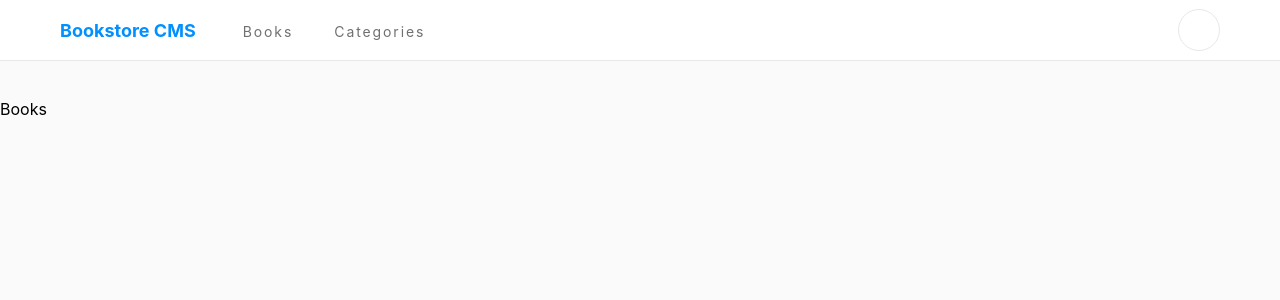
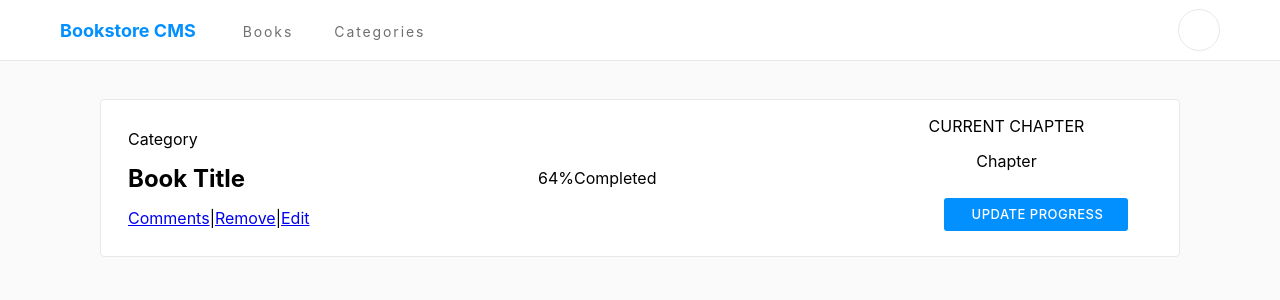
Before and after one commit to blessedjasonmwanza/bookstore-cms, a React (Create React App) app: page / in a window 1280 px wide. Shown: the top 300 px of the page. Built offline with nearby package versions, Linux system fonts and the light colour scheme.

Commit message:
Add bookCard basic UI styling

```diff
--- a/src/App.css
+++ b/src/App.css
@@ -53,3 +53,50 @@
   border-radius: 50%;
   border: 1px solid var(--white-two);
 }
+
+.book-card {
+  display: flex;
+  justify-content: space-between;
+  align-items: center;
+  flex-flow: row wrap;
+  background: #fff;
+  border: 1px solid var(--white-two);
+  padding: 1rem 3.188rem 1rem 1.688rem;
+  border-radius: 4px;
+  margin: 2.313rem 6.25rem 0;
+}
+
+.title-section {
+  display: flex;
+  flex-direction: column;
+  gap: 15px;
+}
+
+.update-progress {
+  width: 11.5rem;
+  height: 2.063rem;
+  border: none;
+  margin: 0.75rem 0 0.563rem 3.688rem;
+  padding: 0.438rem 1.188rem 0.5rem 1.375rem;
+  border-radius: 3px;
+  background-color: #0290ff;
+  cursor: pointer;
+  color: #fff;
+  font-family: RobotoSlab, var(--default-font-family);
+  font-size: 0.813rem;
+  font-weight: 500;
+  letter-spacing: 0.5px;
+  text-align: center;
+}
+
+.chapter-section {
+  display: flex;
+  height: inherit;
+  flex-direction: column;
+  align-items: center;
+  gap: 15px;
+}
+
+.book-title {
+  margin: 0;
+}
--- a/src/components/BookCard.js
+++ b/src/components/BookCard.js
@@ -0,0 +1,34 @@
+import React from 'react';
+import { Link } from 'react-router-dom';
+
+export default function BookCard() {
+  return (
+    <section className="book-card">
+      <div className="title-section">
+        <span className="category">
+          Category
+        </span>
+        <h2 className="book-title">Book Title</h2>
+        <span className="actions">
+          <Link to="/comments">Comments</Link>
+          |
+          <Link to="/remove">Remove</Link>
+          |
+          <Link to="/edit">Edit</Link>
+        </span>
+      </div>
+      <div className="progress-section">
+        <span className="progress-bar" />
+        <span className="progress-status">
+          <span className="progress-metric">64%</span>
+          <span className="status">Completed</span>
+        </span>
+      </div>
+      <div className="chapter-section">
+        <span>CURRENT CHAPTER</span>
+        <span className="chapter">Chapter</span>
+        <button type="button" className="update-progress">UPDATE PROGRESS</button>
+      </div>
+    </section>
+  );
+}
--- a/src/pages/Books.js
+++ b/src/pages/Books.js
@@ -1,5 +1,6 @@
 import React from 'react';
+import BookCard from '../components/BookCard';
 
 export default function Books() {
-  return <div>Books</div>;
+  return <BookCard />;
 }
```
